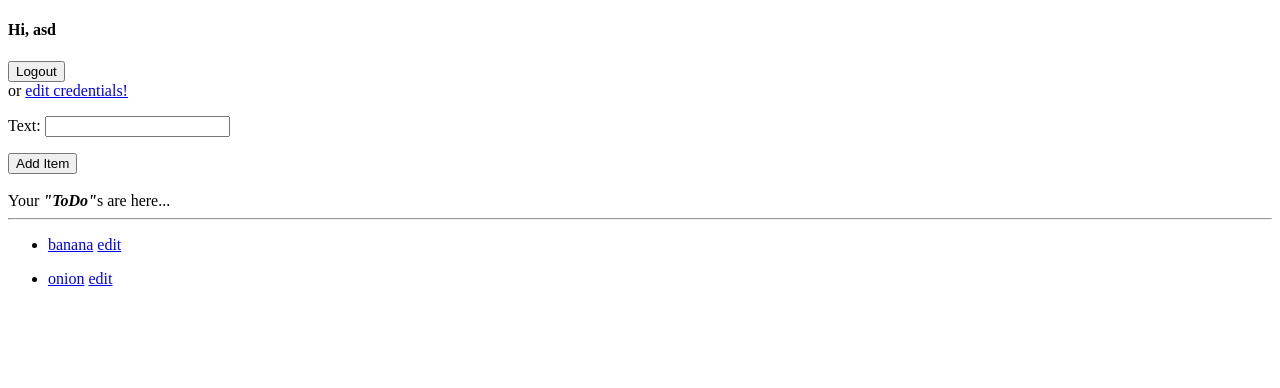
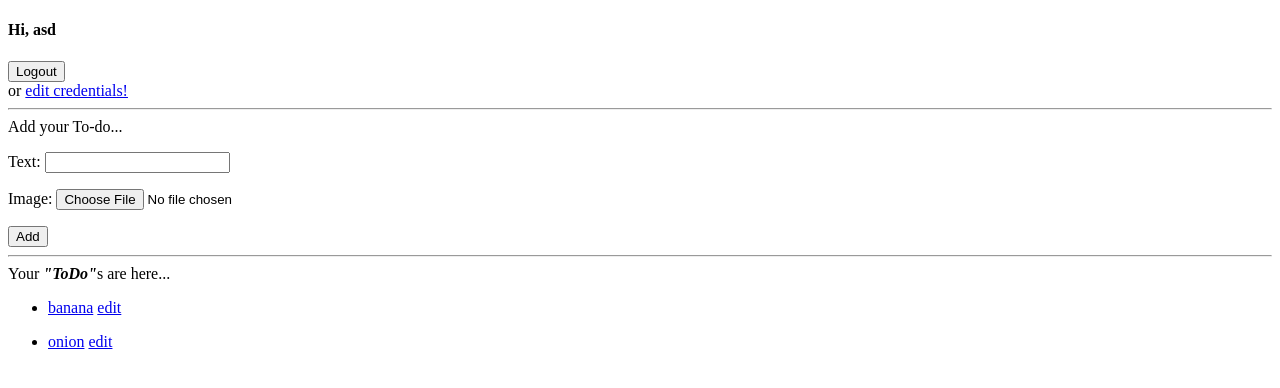
Before and after one commit to MohammadEslahi/ToDo-web-app, a Django app: page / in a window 1280 px wide. Shown: the top 388 px of the page. Run offline with Django 5.2, Linux system fonts and the light colour scheme; a user stored in the database is signed in; data comes from the database, SQL or seed files in the repository; both versions use the stored data as it was after the commit.

Commit message:
user can upload and edit images

```diff
--- a/Config/urls.py
+++ b/Config/urls.py
@@ -17,6 +17,9 @@ Including another URLconf
 
 from django.contrib import admin
 from django.urls import path, include
+# for recognizing & loading static files...
+from django.conf.urls.static import static
+from django.conf import settings
 
 urlpatterns = [
     path("admin/", admin.site.urls),
@@ -24,3 +27,6 @@ urlpatterns = [
     path('accounts/', include('accounts.urls')),
     path('accounts/', include('django.contrib.auth.urls')),
 ]
+
+# for recognizing & loading static files...
+urlpatterns += static (settings.MEDIA_URL, document_root= settings.MEDIA_ROOT)
--- a/main/forms.py
+++ b/main/forms.py
@@ -5,4 +5,4 @@ from .models import *
 class ToDoListForm(forms.ModelForm):
     class Meta:
         model = ToDoItem
-        fields = ['text']
+        fields = ['text', 'image']
--- a/main/models.py
+++ b/main/models.py
@@ -8,6 +8,7 @@ class ToDoItem(models.Model):
     text = models.CharField(max_length=20)
     checked = models.BooleanField(default=False)
     author = models.ForeignKey (CustomUser, on_delete=models.CASCADE)
+    image = models.ImageField(upload_to='static/main/todoimages/', blank=True, null=True)
 
     def __str__(self):
         return self.text
--- a/main/views.py
+++ b/main/views.py
@@ -10,11 +10,11 @@ from django.contrib.auth.decorators import login_required
 
 def homeView(request):
     if request.user.is_authenticated:
-        if request.method == 'POST':
-            form = ToDoListForm(request.POST)
+        if request.method == 'POST' and request.FILES.get('image'):
+            form = ToDoListForm(request.POST, request.FILES)
             if form.is_valid():
                 cd = form.cleaned_data
-                ToDoItem.objects.create(text=cd['text'], author=request.user)
+                ToDoItem.objects.create(text=cd['text'], image=cd['image'], author=request.user)
                 return HttpResponseRedirect("/")
         else:
             return render(request, 'main.html', {'ToDoItem':ToDoItem.objects.filter(author=request.user), 'ToDoListForm':ToDoListForm()})
@@ -37,14 +37,14 @@ def updateView(request, id):
     if request.user==ToDoItem.objects.get(id=id).author:
         obj = ToDoItem.objects.get(id=id)
         if request.method == 'POST':
-            form = ToDoListForm(request.POST, instance = obj)
+            form = ToDoListForm(request.POST, request.FILES, instance = obj)
             if form.is_valid():
                 form.save()
                 return HttpResponseRedirect("/")
         else:
-            return render(request, 'update.html', {'ToDoListForm':ToDoListForm(instance=obj)})
+            return render(request, 'update.html', {'ToDoListForm':ToDoListForm(instance=obj), 'obj':obj})
 
-        return render(request, 'update.html', {})
+        return render(request, 'update.html', {'obj':obj})
     else:
         return HttpResponse("You are not elligible to edit this item")
 
--- a/templates/main.html
+++ b/templates/main.html
@@ -19,15 +19,16 @@
       or
       <a href="{% url 'edituser' request.user.id %}">edit credentials!</a>
     {% endif %}
+    <hr>
+    {% if request.user.is_authenticated %}
+      <form method="post" enctype="multipart/form-data">{% csrf_token %}
+        Add your To-do... <br>
+        {{ToDoListForm.as_p}}
+          <input type="submit" value="Add">
+      </form>
+    <hr>
+    Your <b><i>"ToDo"</i></b>s are here...
 
-    {% if request.user.is_authenticated %}
-      <form method="post">{% csrf_token %}
-          {{ToDoListForm.as_p}}
-          <input type="submit" value="Add Item">
-      </form>
-    <br>
-    Your <b><i>"ToDo"</i></b>s are here...
-    <hr>
     {% endif %}
 
     {% for Item in ToDoItem %}
--- a/templates/update.html
+++ b/templates/update.html
@@ -1,4 +1,6 @@
-<form method="post"> {% csrf_token %}
+{% load static %}
+<img src={{obj.image.url}} style="max-height: 100px">
+<form method="post" enctype="multipart/form-data"> {% csrf_token %}
     {{ToDoListForm.as_p}}
     <input type="submit" value="Update!">
 </form>
```
Also changed, not shown: Config/settings.py (+7 -1 lines), templates/test.html (added, +12 -0 lines), db.sqlite3, main/migrations/0003_todoitem_image.py (added), main/migrations/0004_alter_todoitem_image.py (added), main/todoimages/onion.jfif (added), main/todoimages/onion_DZDPJkF.jfif (added).
